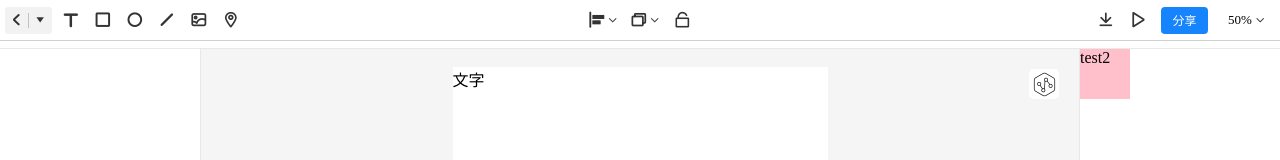
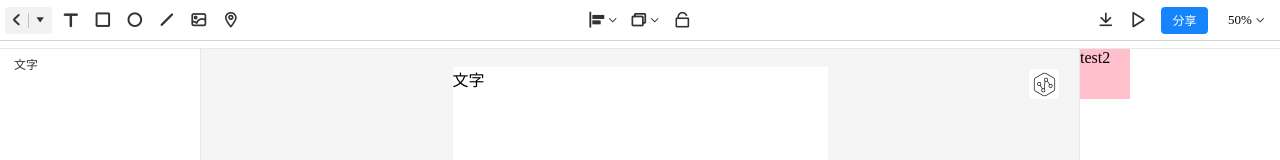
Before and after one commit to V-Gamer/lowCode, a Vue app: page /editPage in a window 1280 px wide. Shown: the top 160 px of the page. Built offline with nearby package versions, Linux system fonts and the light colour scheme.

Commit message:
实时组件显示

```diff
--- /dev/null
+++ b/src/components/RealTimeComponentList.vue
@@ -0,0 +1,123 @@
+<template>
+    <div class="real-time-component-list">
+        <div
+            v-for="(item, index) in pagesComponents"
+            :key="index"
+            class="list"
+        >
+            <span class="iconfont" :class="'icon-' + getComponent(index).icon"></span>
+            <span>{{ item.label }}</span>
+            <div class="icon-container">
+                <span class="iconfont icon-shangyi" @click="upComponent(transformIndex(index))"></span>
+                <span class="iconfont icon-xiayi" @click="downComponent(transformIndex(index))"></span>
+                <span class="iconfont icon-shanchu" @click="deleteComponent(transformIndex(index))"></span>
+            </div>
+        </div>
+    </div>
+</template>
+
+<script>
+export default {
+    name: "RealTimeComponentList",
+    computed:{
+        pagesComponents() {
+            return this.$store.state.componentData.pagesComponents;
+        },
+    },
+    methods: {
+        getComponent(index) {
+            // console.log("getComponent");
+            return this.$store.state.componentData.pagesComponents[index]
+        },
+
+        transformIndex(index) {
+            return this.$store.state.componentData.pagesComponents.length - 1 - index
+        },
+
+        onClick(index) {
+            this.setCurComponent(index)
+        },
+
+        // deleteComponent() {
+        //     setTimeout(() => {
+        //         this.$store.commit('deleteComponent')
+        //         this.$store.commit('recordSnapshot')
+        //     })
+        // },
+
+        // upComponent() {
+        //     setTimeout(() => {
+        //         this.$store.commit('upComponent')
+        //         this.$store.commit('recordSnapshot')
+        //     })
+        // },
+
+        // downComponent() {
+        //     setTimeout(() => {
+        //         this.$store.commit('downComponent')
+        //         this.$store.commit('recordSnapshot')
+        //     })
+        // },
+
+        setCurComponent(index) {
+            this.$store.commit('setCurComponent', { component: this.$store.state.componentData.pagesComponents[index], index })
+        },
+    },
+}
+</script>
+
+<style lang="less" scoped>
+.real-time-component-list {
+    height: 35%;
+
+    .list {
+        height: 30px;
+        cursor: grab;
+        text-align: center;
+        color: #333;
+        display: flex;
+        align-items: center;
+        font-size: 12px;
+        padding: 0 10px;
+        position: relative;
+        user-select: none;
+
+        &:active {
+            cursor: grabbing;
+        }
+
+        &:hover {
+            background-color: rgba(200, 200, 200, .2);
+
+            .icon-container {
+                display: block;
+            }
+        }
+
+        .iconfont {
+            margin-right: 4px;
+            font-size: 16px;
+        }
+
+        .icon-wenben,
+        .icon-tupian {
+            font-size: 14px;
+        }
+
+        .icon-container {
+            position: absolute;
+            right: 10px;
+            display: none;
+
+            .iconfont {
+                cursor: pointer;
+            }
+        }
+    }
+
+    .actived {
+        background: #ecf5ff;
+        color: #409eff;
+    }
+}
+</style>
--- a/src/view/editPage/index.vue
+++ b/src/view/editPage/index.vue
@@ -8,7 +8,9 @@
     </div>
     <div class="edit-area">
       <!-- 组件列表框 -->
-      <div class="component-list-container"></div>
+      <div class="component-list-container">
+        <RealTimeComponentList></RealTimeComponentList>
+      </div>
       <!-- 画布区域 -->
       <div class="canvas-container">
         <div class="canvas-area">
@@ -64,6 +66,7 @@
 import Shape from "../../components/shape.vue";
 import component from "../../components/component.vue";
 import ComponentPopup from "../../components/componentPopup/index.vue";
+import RealTimeComponentList from "../../components/RealTimeComponentList.vue";
 import vButton from "../../components/component/v-button.vue";
 import ToolBar from "../../components/edToolBar/edToolBar.vue";
 
@@ -75,7 +78,8 @@ export default {
     ComponentPopup,
     vButton,
     ToolBar,
-  },
+    RealTimeComponentList,
+},
   computed: {
     curComponent() {
       return this.$store.state.componentData.curComponent;
@@ -115,6 +119,26 @@ export default {
             left: 0,
           },
         },
+        // {
+        //   component: 'VButton',
+        //   label: '按钮',
+        //   propValue: '按钮',
+        //   icon: 'button',
+        //   style: {
+        //     width: 100,
+        //     height: 34,
+        //     borderWidth: 1,
+        //     borderColor: '',
+        //     borderRadius: '',
+        //     fontSize: '',
+        //     fontWeight: 400,
+        //     lineHeight: '',
+        //     letterSpacing: 0,
+        //     textAlign: '',
+        //     color: '',
+        //     backgroundColor: '',
+        //   },
+        // }
       ],
       components: [], //放入画布的元素
       c_index: 0, //放入画布元素个数
```
